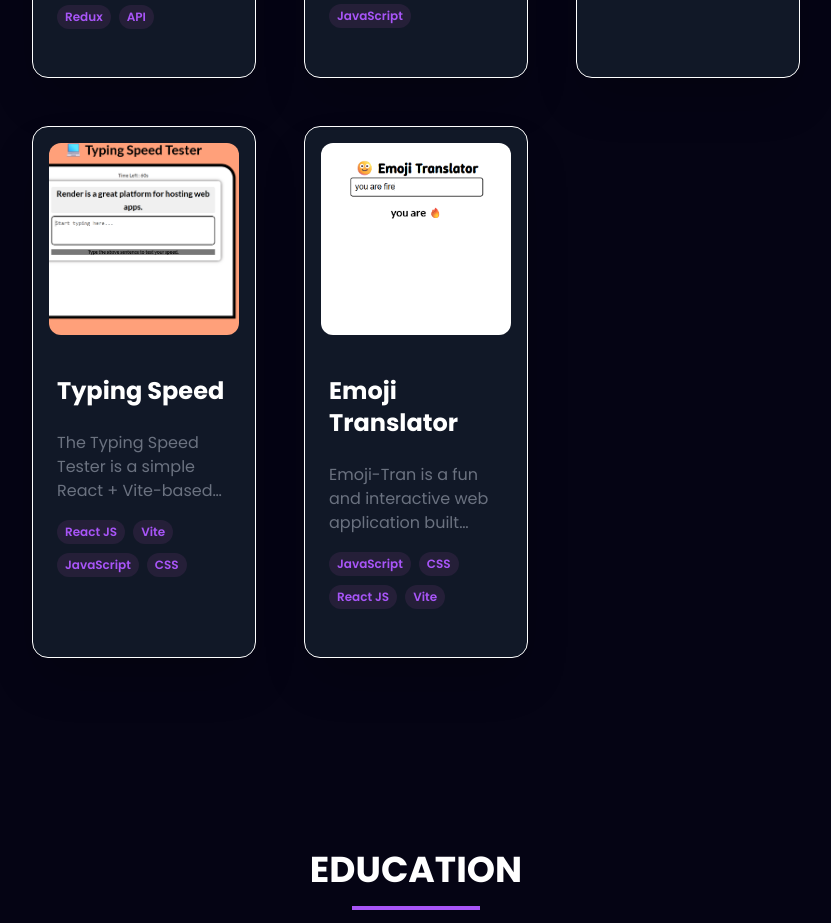
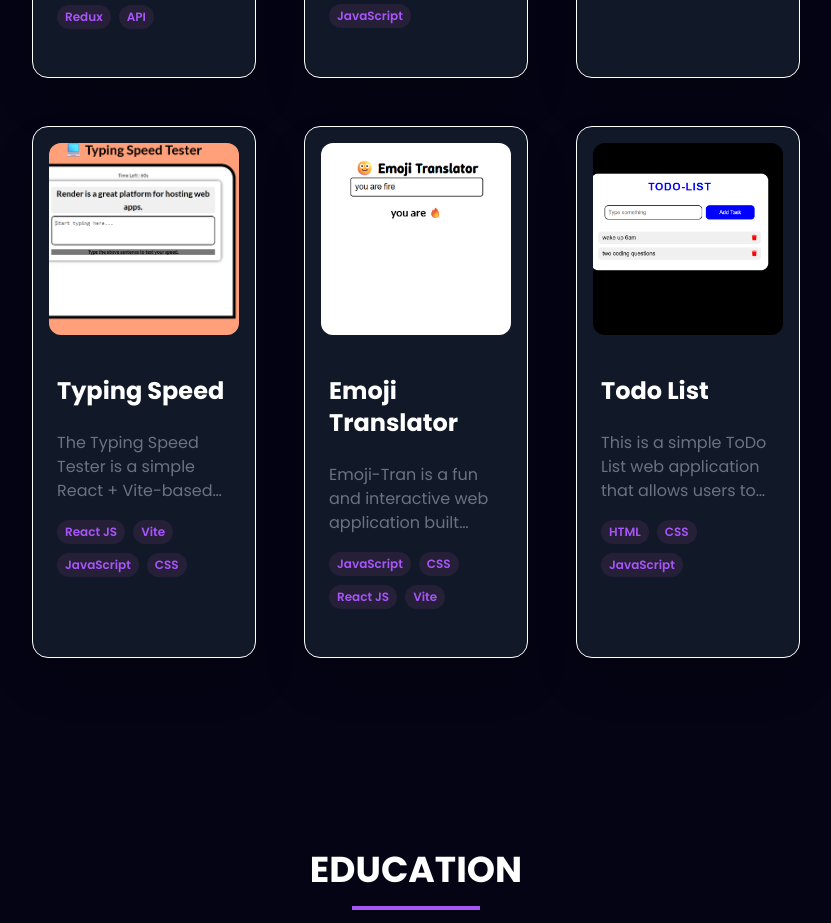
Before and after one commit to Ravi38714/Ravi-Portfolio, a React (Vite) app: page / in a window 1280 px wide. Shown: the part 2900-3823 px from the top of the page, without its empty margins (224-1055 px from the left). Built offline with nearby package versions, Linux system fonts and the light colour scheme.

Commit message:
todo project

```diff
--- a/src/constants.js
+++ b/src/constants.js
@@ -37,6 +37,7 @@ import AI_Fitness from './assets/work_logo/AI-Fitness.png';
 import Typing_Speed from './assets/work_logo/Typing_Speed.png';
 import Emoji_Translator from './assets/work_logo/Emoji_Translator.png';
 import Sorting_Visualizer from './assets/work_logo/Sorting_Visualizer.png';
+import Todo_List from './assets/work_logo/Todo_List.png';
 
 
 export const SkillsInfo = [
@@ -221,6 +222,16 @@ export const SkillsInfo = [
       github: "https://github.com/Ravi38714/Emoji-Translator",
       webapp: "https://emoji-translator-6bu9.onrender.com",
     },
+    {
+      id: 5,
+      title: "Todo List",
+      description:
+        "This is a simple ToDo List web application that allows users to add, delete, and manage tasks. Built using HTML, CSS, and JavaScript, the app provides an interactive experience where tasks are stored in local storage to persist even after a page refresh. The application features an intuitive design and is fully responsive, making it a perfect project for those learning basic web development.",
+      image: Todo_List,
+      tags: ["HTML", "CSS", "JavaScript"],
+      github: "https://github.com/Ravi38714/Todo-List",
+      webapp: "https://todo-list-8n1f.onrender.com/",
+    },
     // {
     //   id: 1,
     //   title: "CS Prep",
```
Also changed, not shown: src/assets/work_logo/Todo_List.png (added).
